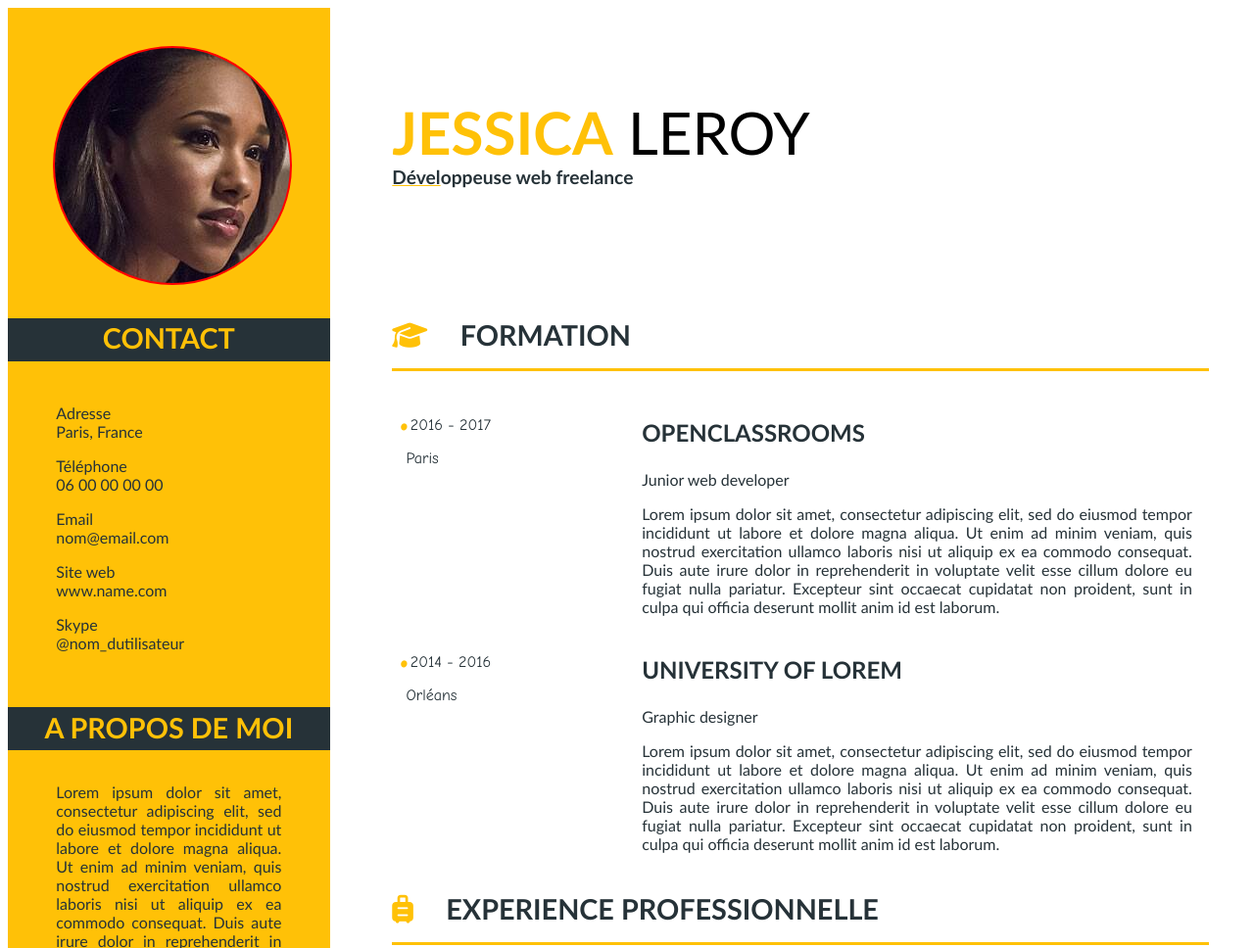
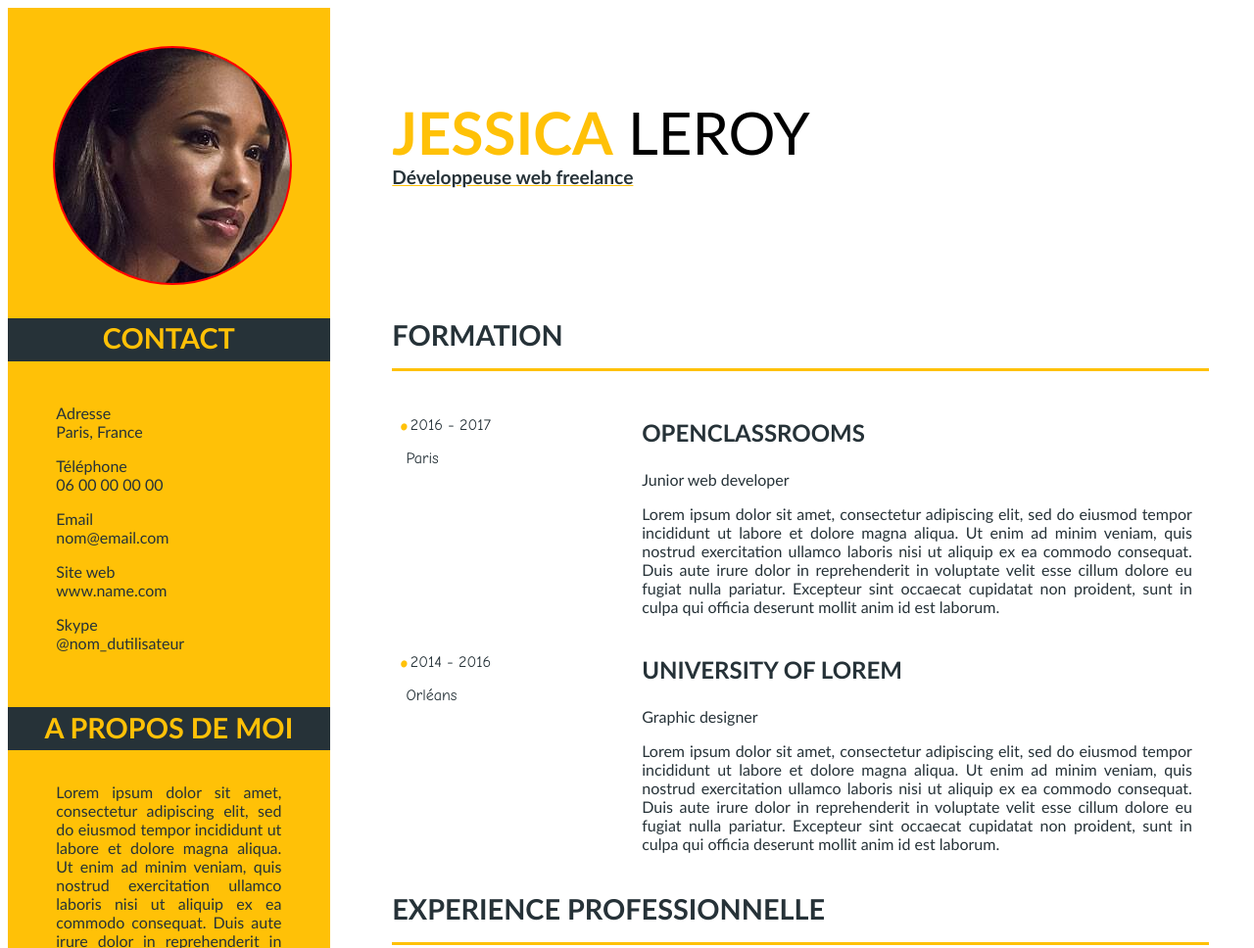
Before and after one commit to gael-bit/Jessica_Le_Roy_CV, a plain HTML site: page index.html in a window 1280 px wide. Shown: the top 968 px of the page at 98% size. Drawn offline with Linux system fonts and the light colour scheme.

Commit message:
Projet2 Integration CV

```diff
--- a/index.html
+++ b/index.html
@@ -6,18 +6,19 @@
 		<link rel="stylesheet" href="css/all.css" />
 		<script src="https://kit.fontawesome.com/c9b787d21b.js" crossorigin="anonymous"></script>
 		<meta name="viewport" content="width=device-width"/>
+		<meta name="description" content="Cliquez-sur sur ce lien pour en apprenrde plus sur moi et mon parcours !"/>
 		<title>Jessica Le Roy</title>
 	</head>
 
 	<body class="colonne">
 		<header>
-			<aside id="bloc1">
+			<aside id="bloc1" >
 				<div class="imageRonde"></div>
 			</aside>
 
 			<div id="bloc2">
 				<h1 class="nom"><strong class="prenom">JESSICA</strong> LEROY</h1>
-				<h2 ><strong class="metier">Dével</strong>oppeuse web freelance</h2>
+				<h2 class="metier">Développeuse web freelance</h2>
 			</div>
 		</header>
 
@@ -45,7 +46,7 @@
 				</div>
 			</aside>
 			<section id="bloc4">
-				<h2 class="categorie"><i class="fas fa-graduation-cap "></i>FORMATION</h2>
+				<h2 class="categorie">FORMATION</h2>
 				<article class="formation">
 					<ul>
 						<li class="premier_point">2016 - 2017<br/>Paris</li>
@@ -67,7 +68,7 @@
 					</div>
 				</article>
 
-				<h2 class="categorie"><i class="fas fa-suitcase-rolling "></i>EXPERIENCE PROFESSIONNELLE</h2>
+				<h2 class="categorie">EXPERIENCE PROFESSIONNELLE</h2>
 				<article class="experience">
 					<ul>
 						<li class="premier_point">Mars 2018 - Poste actuel<br/>Paris</li>
@@ -99,7 +100,7 @@
 					</div>
 				</article>
 
-				<h2 class="categorie"><i class="fas fa-angle-double-right "></i>RECOMMANDATIONS</h2>
+				<h2 class="categorie">RECOMMANDATIONS</h2>
 				<aside class ="recomandation">
 					<div class="recomandation1">
 						<h2>MAXIME KIEMAN</h2>
```
